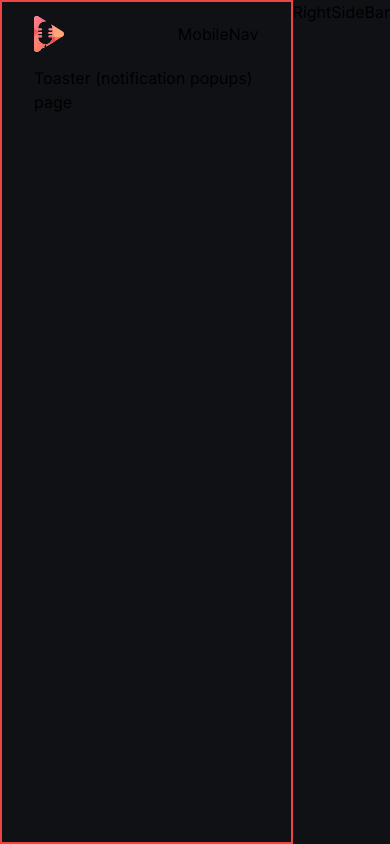
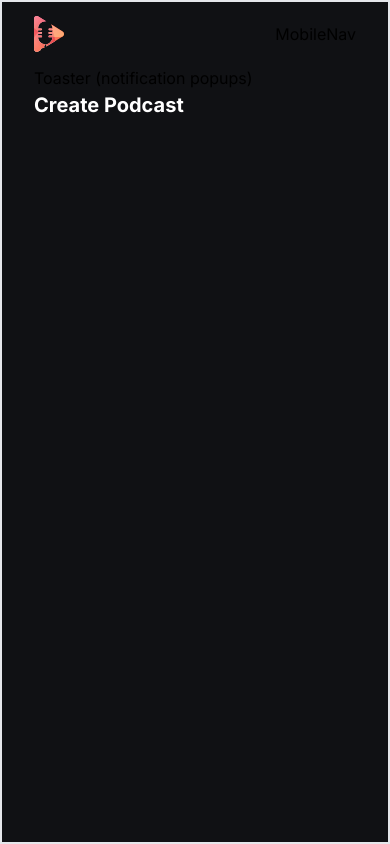
Before and after one commit to Nikhil-Naikar/The-Podcast-Platform, a Next.js app: page /create-podcast in a window 390 px wide. Built offline with nearby package versions, Linux system fonts and the light colour scheme.

Commit message:
taking a mini break, quick recap of what i learned so far, file folder routing, client vs sever components, tailwind, how to organize project files and folders, like bit about design though process

```diff
--- a/app/(root)/create-podcast/page.tsx
+++ b/app/(root)/create-podcast/page.tsx
@@ -2,7 +2,9 @@
 
 const CreatePodcast = () => {
   return (
-    <div>page</div>
+    <div>
+      <h1 className='text-20 font-bold text-white-1'>Create Podcast</h1>
+    </div>
   )
 }
 
--- a/app/(root)/discover/page.tsx
+++ b/app/(root)/discover/page.tsx
@@ -2,7 +2,9 @@
 
 const Discover = () => {
   return (
-    <div>Discover</div>
+    <div>
+      <h1 className='text-20 font-bold text-white-1'>Discover</h1>
+    </div>
   )
 }
 
--- a/app/(root)/layout.tsx
+++ b/app/(root)/layout.tsx
@@ -1,4 +1,5 @@
 import LeftSideBar from "@/components/LeftSideBar";
+import MobileNav from "@/components/MobileNav";
 import RightSideBar from "@/components/RightSideBar";
 import Image from "next/image";
 
@@ -7,11 +8,11 @@
    <div className="relative flex flex-col">
         <main className="relative flex bg-black-3">
             <LeftSideBar />
-              <section className="border-2 border-red-500 flex min-h-screen flex-1 flex-col px-4 sm:px-14">
+              <section className="border-2 flex min-h-screen flex-1 flex-col px-4 sm:px-14">
                 <div className="mx-auto flex w-full max-w-5xl flex-col max-sm:px-4">
                   <div className="flex h-16 items-center justify-between md:hidden">
                     <Image src="/icons/logo.svg" alt="menu icon" width={30} height={30}/>
-                    MobileNav
+                    <MobileNav/>
                   </div>
                   <div>
                     Toaster (notification popups)
--- /dev/null
+++ b/components/MobileNav.tsx
@@ -0,0 +1,9 @@
+import React from 'react'
+
+const MobileNav = () => {
+  return (
+    <div>MobileNav</div>
+  )
+}
+
+export default MobileNav
--- a/components/RightSideBar.tsx
+++ b/components/RightSideBar.tsx
@@ -2,7 +2,9 @@
 
 const RightSideBar = () => {
   return (
-    <div>RightSideBar</div>
+    <section className='right_sidebar text-white-1'>
+        RightSideBar
+    </section>
   )
 }
 
```
